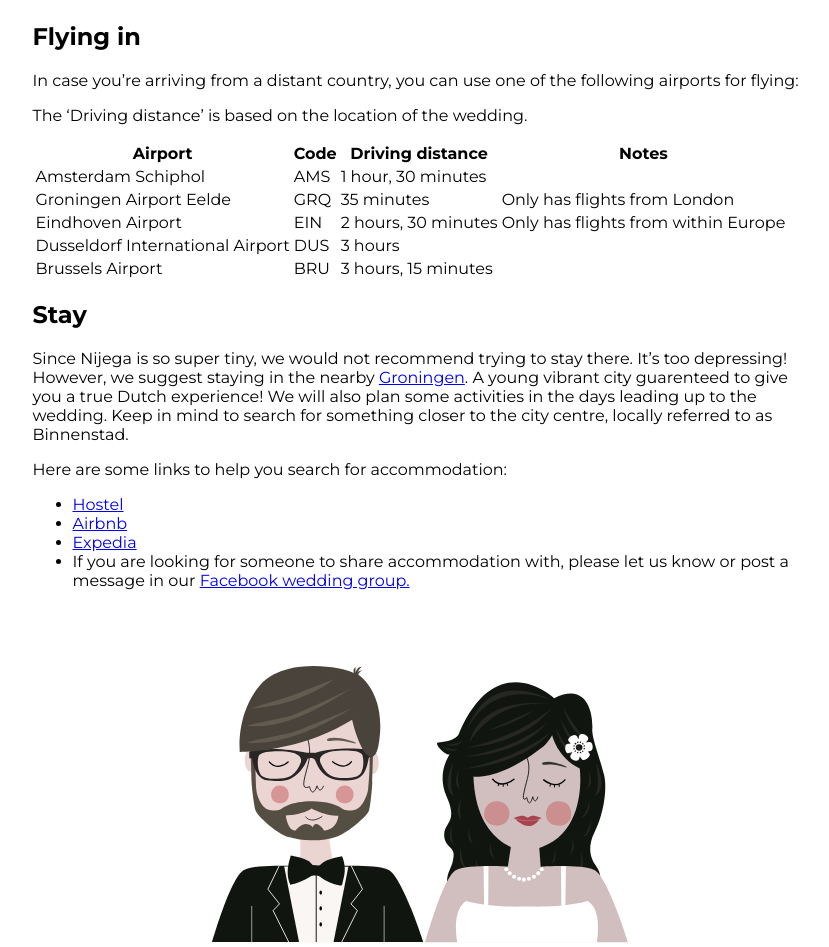
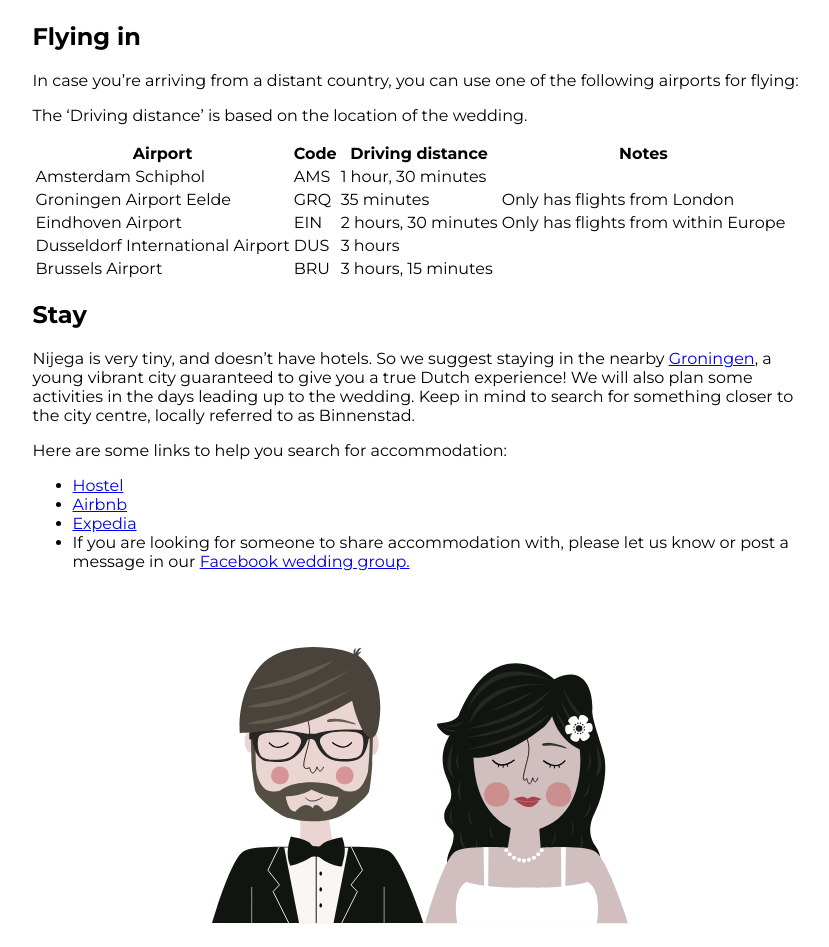
Before and after one commit to evert/wedding, a Jekyll site: the page built from travel-info.md, in a window 1280 px wide. Shown: the part 871-1818 px from the top of the page, without its empty margins (220-1049 px from the left). Built offline with Jekyll 4.4.1, drawn with Linux system fonts in a browser that asks for light colours.

Commit message:
Fixed some typos

```diff
--- a/travel-info.md
+++ b/travel-info.md
@@ -39,8 +39,11 @@
 Stay
 ----
 
-Since Nijega is so super tiny, we would not recommend trying to stay there. It's too depressing!
-However, we suggest staying in the nearby [Groningen](https://en.wikipedia.org/wiki/Groningen). A young vibrant city guarenteed to give you a true Dutch experience! We will also plan some activities in the days leading up to the wedding. Keep in mind to search for something closer to the city centre, locally referred to as Binnenstad.
+Nijega is very tiny, and doesn't have hotels. So we suggest staying in the
+nearby [Groningen](https://en.wikipedia.org/wiki/Groningen), a young vibrant
+city guaranteed to give you a true Dutch experience! We will also plan some
+activities in the days leading up to the wedding. Keep in mind to search for
+something closer to the city centre, locally referred to as Binnenstad.
 
 Here are some links to help you search for accommodation:
 
```
